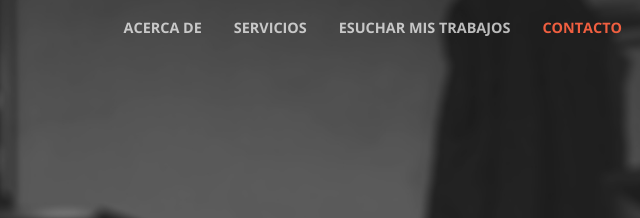
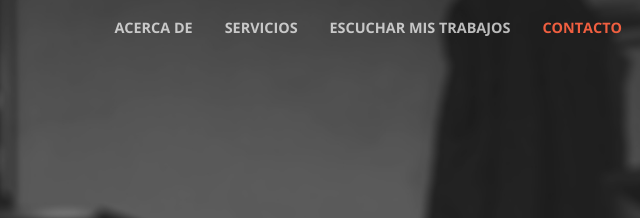
Before and after one commit to FacuMasino/facundomasino.com, a website with bundled scripts: page index.html in a window 1280 px wide. Shown: the top 218 px of the page, 557-1197 px from the left. Built offline with nearby package versions, Linux system fonts and the light colour scheme.

Commit message:
Update index.html

```diff
--- a/index.html
+++ b/index.html
@@ -73,7 +73,7 @@
             </li>
             <!-- clientes --->
             <li class="nav-item">
-              <a class="nav-link js-scroll-trigger" href="https://many.link/facumasino.prod">Esuchar mis trabajos</a>
+              <a class="nav-link js-scroll-trigger" href="https://many.link/facumasino.prod">Escuchar mis trabajos</a>
             </li>
             <li class="nav-item">
               <a class="nav-link js-scroll-trigger" href="#contact">Contacto</a>
```
